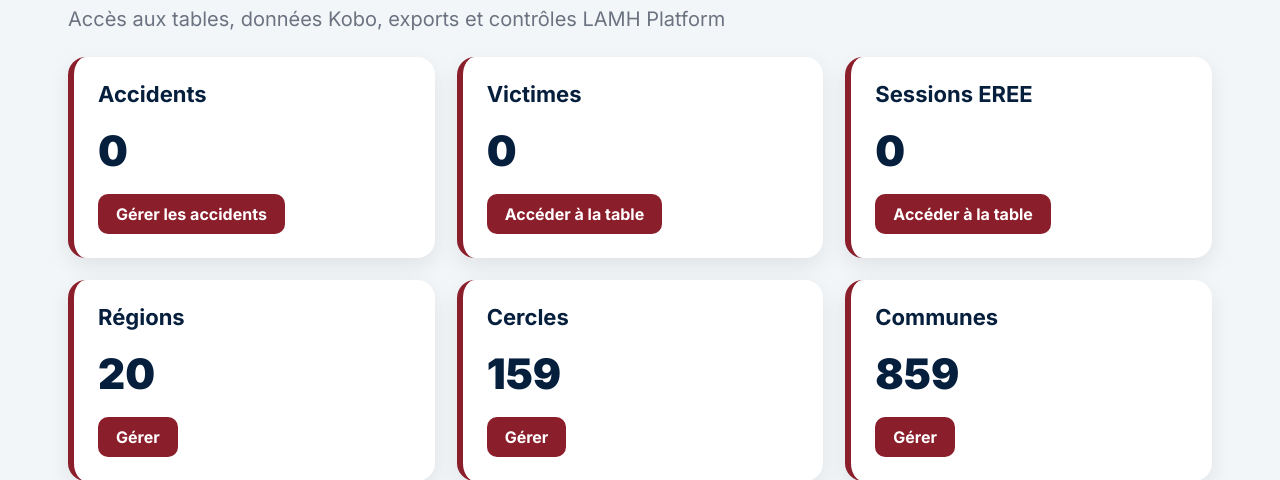
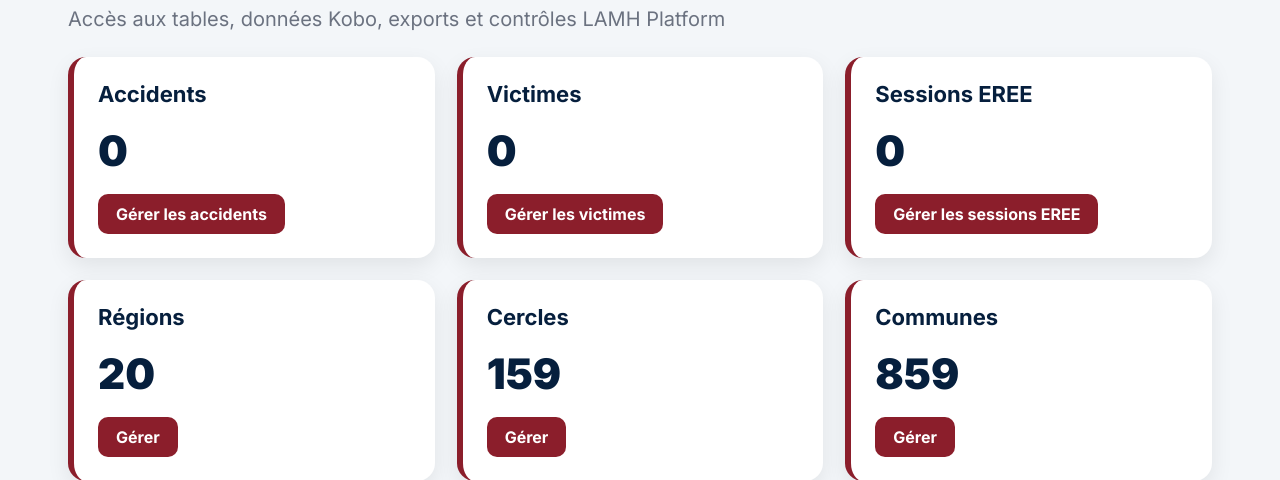
Before and after one commit to dramemms/lamh_platform, a Django app: page /data-management/ in a window 1280 px wide. Shown: the part 201-681 px from the top of the page. Run offline with Django 5.2, Linux system fonts and the light colour scheme; a user stored in the database is signed in; data comes from the database, SQL or seed files in the repository; data that the repository does not hold is empty.

Commit message:
Add CRUD for victims and EREE

```diff
--- a/apps/core/urls.py
+++ b/apps/core/urls.py
@@ -53,4 +53,50 @@ path(
     name="delete_accident"
 ),
 
+
+# =========================
+# GESTION VICTIMES
+# =========================
+
+path(
+    "data-management/victims/",
+    views.manage_victims,
+    name="manage_victims"
+),
+
+path(
+    "data-management/victims/<int:pk>/edit/",
+    views.edit_victim,
+    name="edit_victim"
+),
+
+path(
+    "data-management/victims/<int:pk>/delete/",
+    views.delete_victim,
+    name="delete_victim"
+),
+
+
+# =========================
+# GESTION EREE
+# =========================
+
+path(
+    "data-management/eree/",
+    views.manage_eree,
+    name="manage_eree"
+),
+
+path(
+    "data-management/eree/<int:pk>/edit/",
+    views.edit_eree,
+    name="edit_eree"
+),
+
+path(
+    "data-management/eree/<int:pk>/delete/",
+    views.delete_eree,
+    name="delete_eree"
+),
+
 ]
--- a/apps/core/views.py
+++ b/apps/core/views.py
@@ -4,6 +4,9 @@ from django.shortcuts import (
     redirect,
     get_object_or_404
 )
+
+
+
 
 from django.http import HttpResponse
 from django.template.loader import render_to_string
@@ -15,7 +18,9 @@ from apps.incidents.forms import AccidentEditForm
 from apps.incidents.models import Accident
 
 from apps.victims.models import Victim
+from apps.victims.forms import VictimEditForm
 from apps.eree.models import EREESession
+from apps.eree.forms import EREEEditForm
 
 from apps.geo.models import (
     Region,
@@ -321,3 +326,110 @@ def delete_accident(request, pk):
             "accident": accident
         }
     )
+
+# =====================================================
+# GESTION VICTIMES
+# =====================================================
+
+@login_required
+def manage_victims(request):
+    victims = Victim.objects.all().order_by("-id")
+
+    return render(
+        request,
+        "core/manage_victims.html",
+        {"victims": victims}
+    )
+
+
+@login_required
+def edit_victim(request, pk):
+    victim = get_object_or_404(Victim, pk=pk)
+
+    if request.method == "POST":
+        form = VictimEditForm(request.POST, instance=victim)
+
+        if form.is_valid():
+            form.save()
+            return redirect("manage_victims")
+
+    else:
+        form = VictimEditForm(instance=victim)
+
+    return render(
+        request,
+        "core/edit_victim.html",
+        {
+            "form": form,
+            "victim": victim
+        }
+    )
+
+
+@login_required
+def delete_victim(request, pk):
+    victim = get_object_or_404(Victim, pk=pk)
+
+    if request.method == "POST":
+        victim.delete()
+        return redirect("manage_victims")
+
+    return render(
+        request,
+        "core/delete_victim.html",
+        {"victim": victim}
+    )
+
+
+# =====================================================
+# GESTION EREE
+# =====================================================
+
+@login_required
+def manage_eree(request):
+    sessions = EREESession.objects.all().order_by("-id")
+
+    return render(
+        request,
+        "core/manage_eree.html",
+        {"sessions": sessions}
+    )
+
+
+@login_required
+def edit_eree(request, pk):
+    session = get_object_or_404(EREESession, pk=pk)
+
+    if request.method == "POST":
+        form = EREEEditForm(request.POST, instance=session)
+
+        if form.is_valid():
+            form.save()
+            return redirect("manage_eree")
+
+    else:
+        form = EREEEditForm(instance=session)
+
+    return render(
+        request,
+        "core/edit_eree.html",
+        {
+            "form": form,
+            "session": session
+        }
+    )
+
+
+@login_required
+def delete_eree(request, pk):
+    session = get_object_or_404(EREESession, pk=pk)
+
+    if request.method == "POST":
+        session.delete()
+        return redirect("manage_eree")
+
+    return render(
+        request,
+        "core/delete_eree.html",
+        {"session": session}
+    )
--- a/apps/eree/forms.py
+++ b/apps/eree/forms.py
@@ -273,3 +273,8 @@ class EREESessionEditForm(BaseEREESessionForm):
         label="Commentaire de modification",
         widget=forms.Textarea(attrs={"rows": 3, "class": "form-control"}),
     )
+
+class EREEEditForm(forms.ModelForm):
+    class Meta:
+        model = EREESession
+        fields = "__all__"
--- a/apps/victims/forms.py
+++ b/apps/victims/forms.py
@@ -180,3 +180,8 @@ class VictimEditForm(forms.ModelForm):
                     and not isinstance(field.widget, forms.CheckboxInput)
                 ):
                     field.widget.attrs["class"] = (existing + " form-control").strip()
+
+class VictimEditForm(forms.ModelForm):
+    class Meta:
+        model = Victim
+        fields = "__all__"
--- a/templates/core/data_management.html
+++ b/templates/core/data_management.html
@@ -94,13 +94,13 @@
         <div class="data-card">
             <h3>Victimes</h3>
             <div class="count">{{ victims_count }}</div>
-            <a href="{% url 'victim_list' %}">Accéder à la table</a>
+            <a href="{% url 'manage_victims' %}">Gérer les victimes</a>
         </div>
 
         <div class="data-card">
             <h3>Sessions EREE</h3>
             <div class="count">{{ eree_count }}</div>
-            <a href="{% url 'eree_list' %}">Accéder à la table</a>
+            <a href="{% url 'manage_eree' %}">Gérer les sessions EREE</a>
         </div>
 
         <div class="data-card">
```
